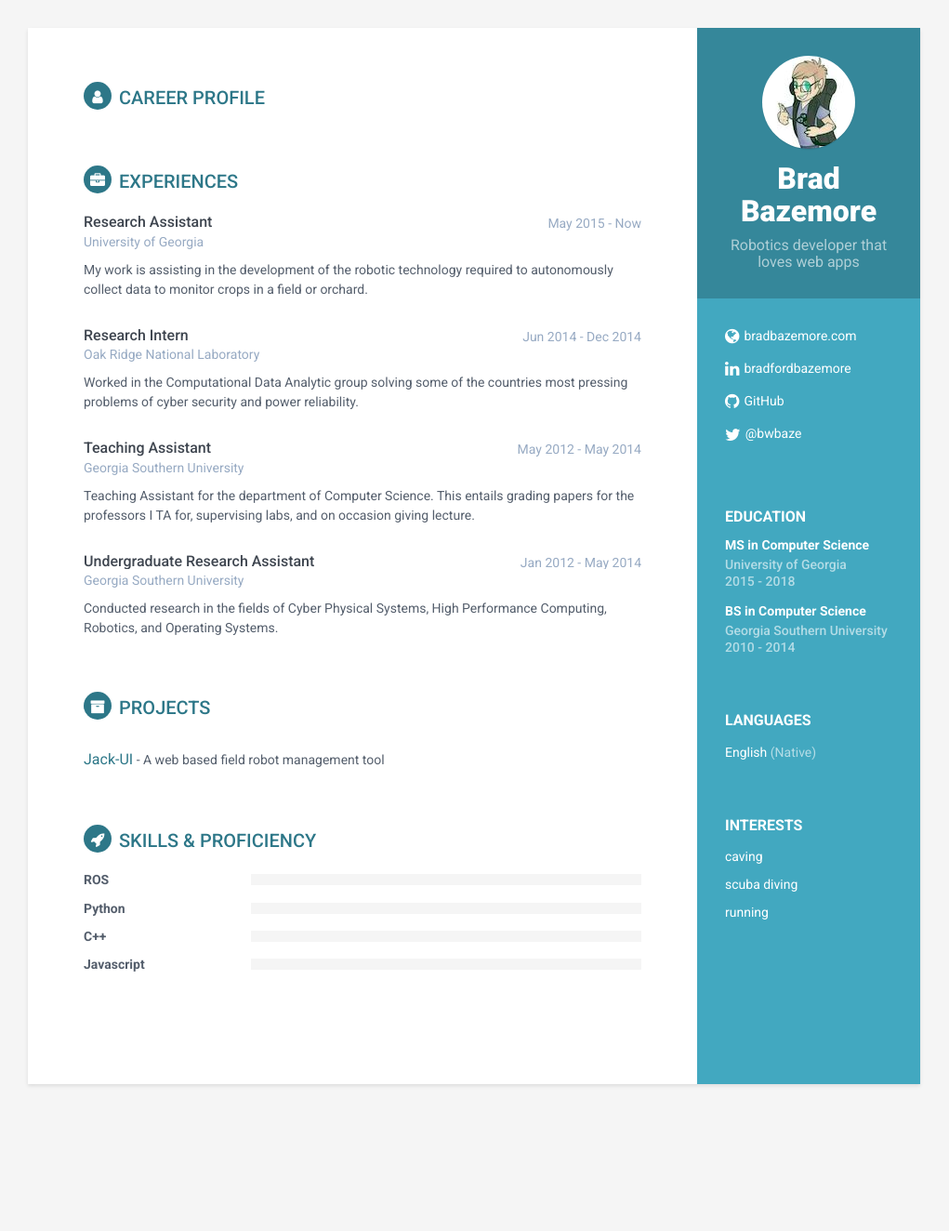
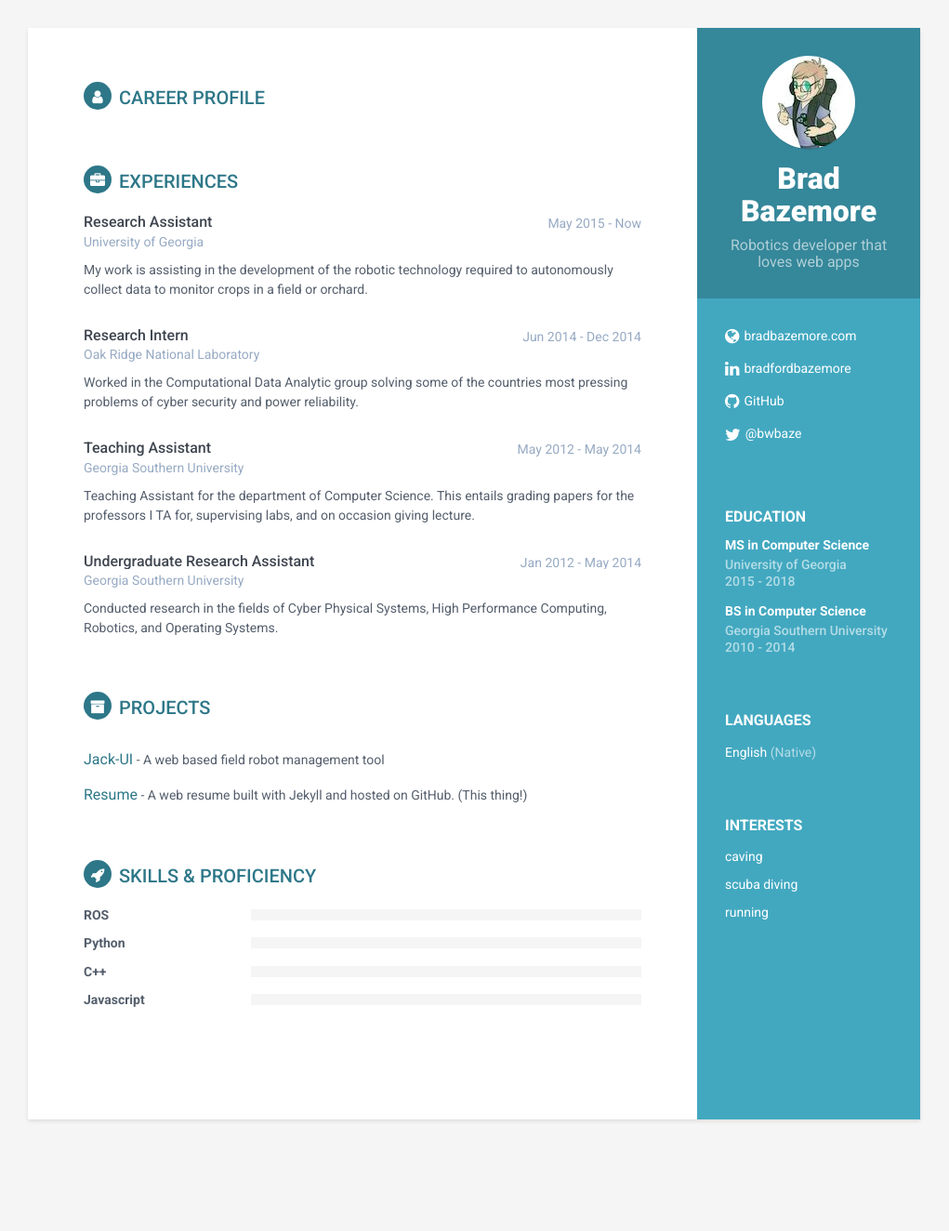
Before and after one commit to sonyccd/resume, a Jekyll site: the page built from index.html, in a window 1280 px wide. Shown: the whole page at 93% size, without its empty margins (130-1151 px from the left). Built offline with Jekyll 4.4.1, drawn with Linux system fonts in a browser that asks for light colours; nearby versions of some CDN libraries; before the commit the page ends 1286 px from its top, so only the background shows below that.

Commit message:
Update _config.yml

```diff
--- a/_config.yml
+++ b/_config.yml
@@ -64,12 +64,19 @@ projects:
     description: "A web based field robot management tool"
     link: "https://github.com/sonyccd/jack-ui"
 
+  - name: "Resume"
+    description: "A web resume built with Jekyll and hosted on GitHub. (This thing!)"
+    link: "https://github.com/sonyccd/resume"
+
 skills:
   - name: ROS
     level: 90%
+
   - name: Python
     level: 85%
+
   - name: C++
     level: 75%
+
   - name: Javascript
     level: 75%
```
